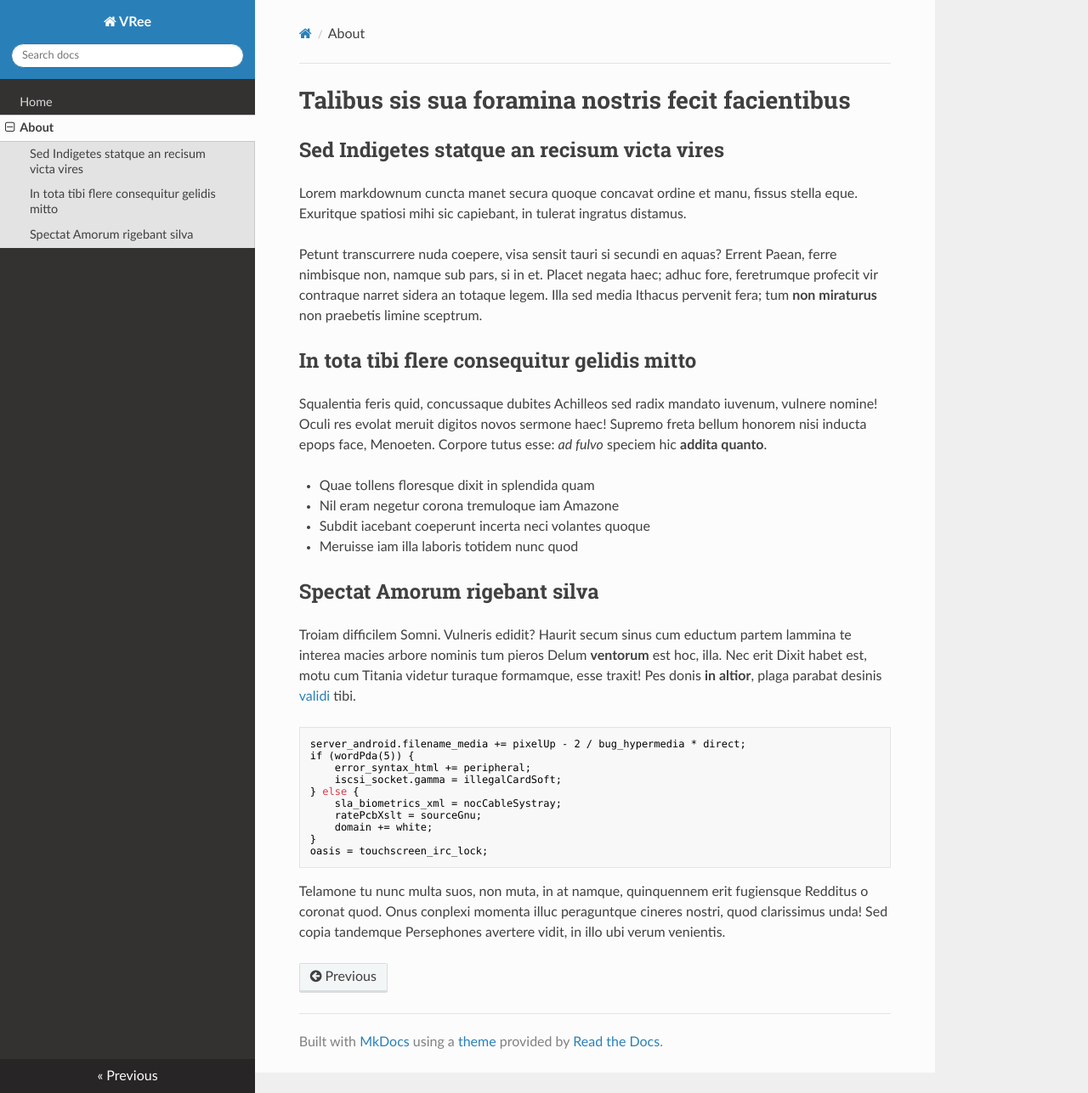
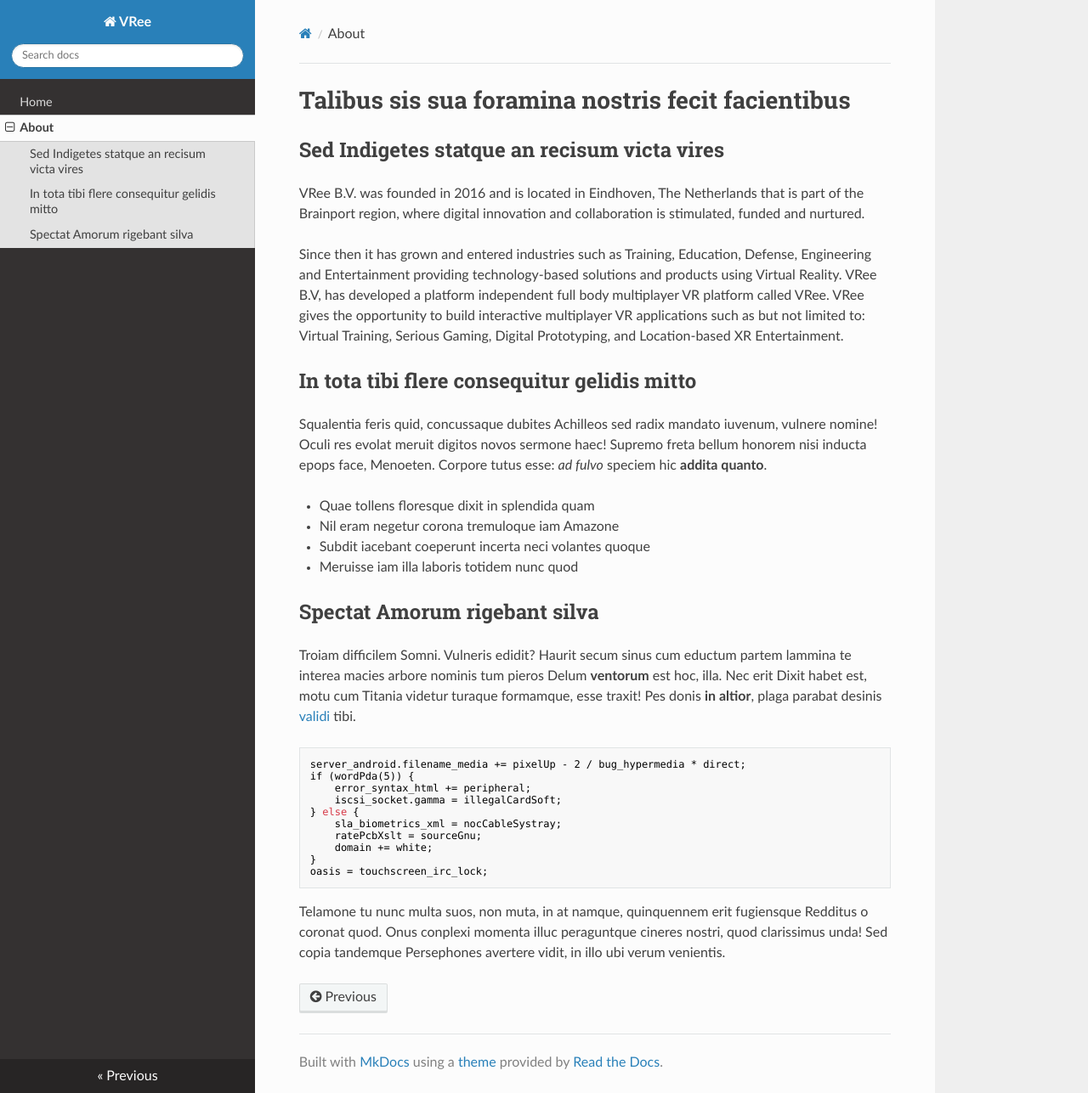
Before and after one commit to vree-sdk/documentation, an MkDocs documentation site: the page built from docs/about.md, in a window 1280 px wide and 1287 px high. Shown: the whole window at 85% size. Built offline with MkDocs 1.6.1, drawn with Linux system fonts in a browser that asks for light colours; nearby versions of some CDN libraries.

Commit message:
update about docs for testing

```diff
--- a/docs/about.md
+++ b/docs/about.md
@@ -2,15 +2,10 @@
 
 ## Sed Indigetes statque an recisum victa vires
 
-Lorem markdownum cuncta manet secura quoque concavat ordine et manu, fissus
-stella eque. Exuritque spatiosi mihi sic capiebant, in tulerat ingratus
-distamus.
+VRee B.V. was founded in 2016 and is located in Eindhoven, The Netherlands that is part of the Brainport region, where digital innovation and collaboration is stimulated, funded and nurtured.
 
-Petunt transcurrere nuda coepere, visa sensit tauri si secundi en aquas? Errent
-Paean, ferre nimbisque non, namque sub pars, si in et. Placet negata haec; adhuc
-fore, feretrumque profecit vir contraque narret sidera an totaque legem. Illa
-sed media Ithacus pervenit fera; tum **non miraturus** non praebetis limine
-sceptrum.
+Since then it has grown and entered industries such as Training, Education, Defense, Engineering and Entertainment providing technology-based solutions and products using Virtual Reality. VRee B.V, has developed a platform independent full body multiplayer VR platform called VRee. VRee gives the opportunity to build interactive multiplayer VR applications such as but not limited to: Virtual Training, Serious Gaming, Digital Prototyping, and Location-based XR Entertainment.
+
 
 ## In tota tibi flere consequitur gelidis mitto
 
```
